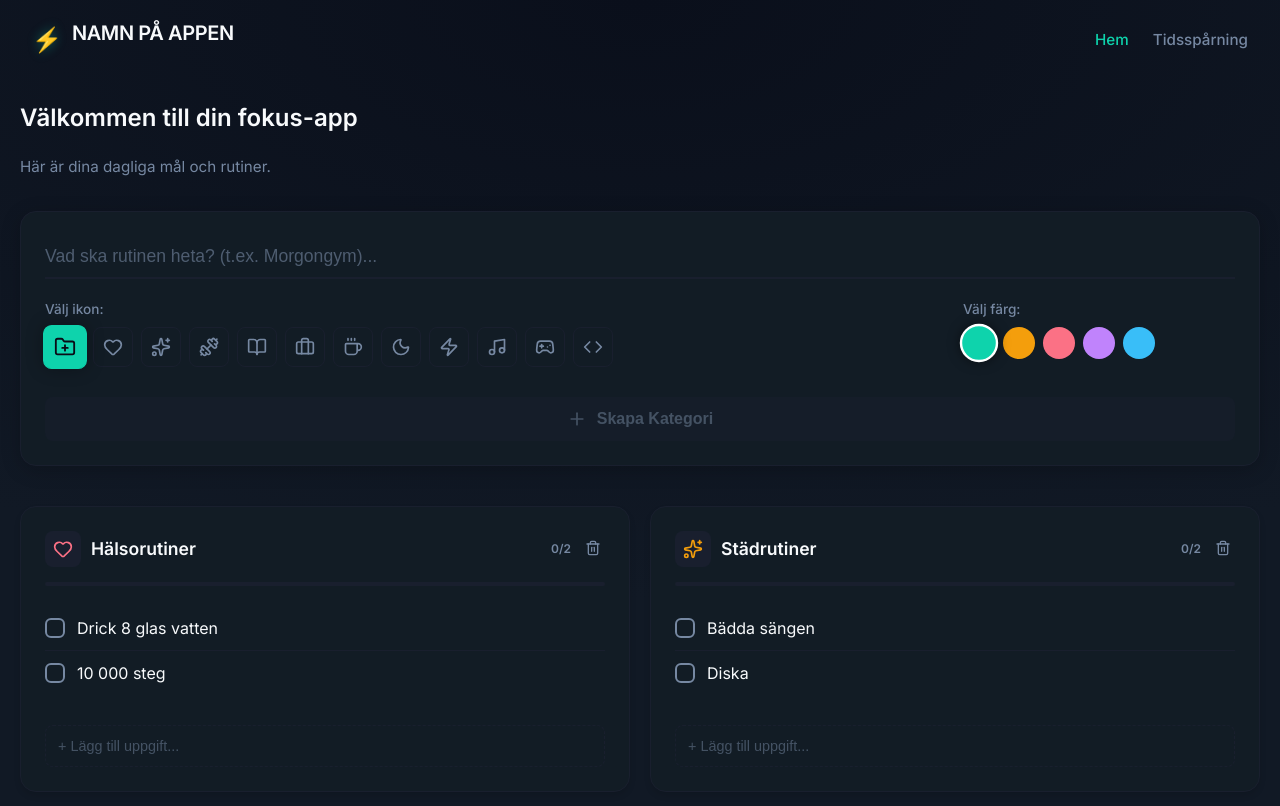
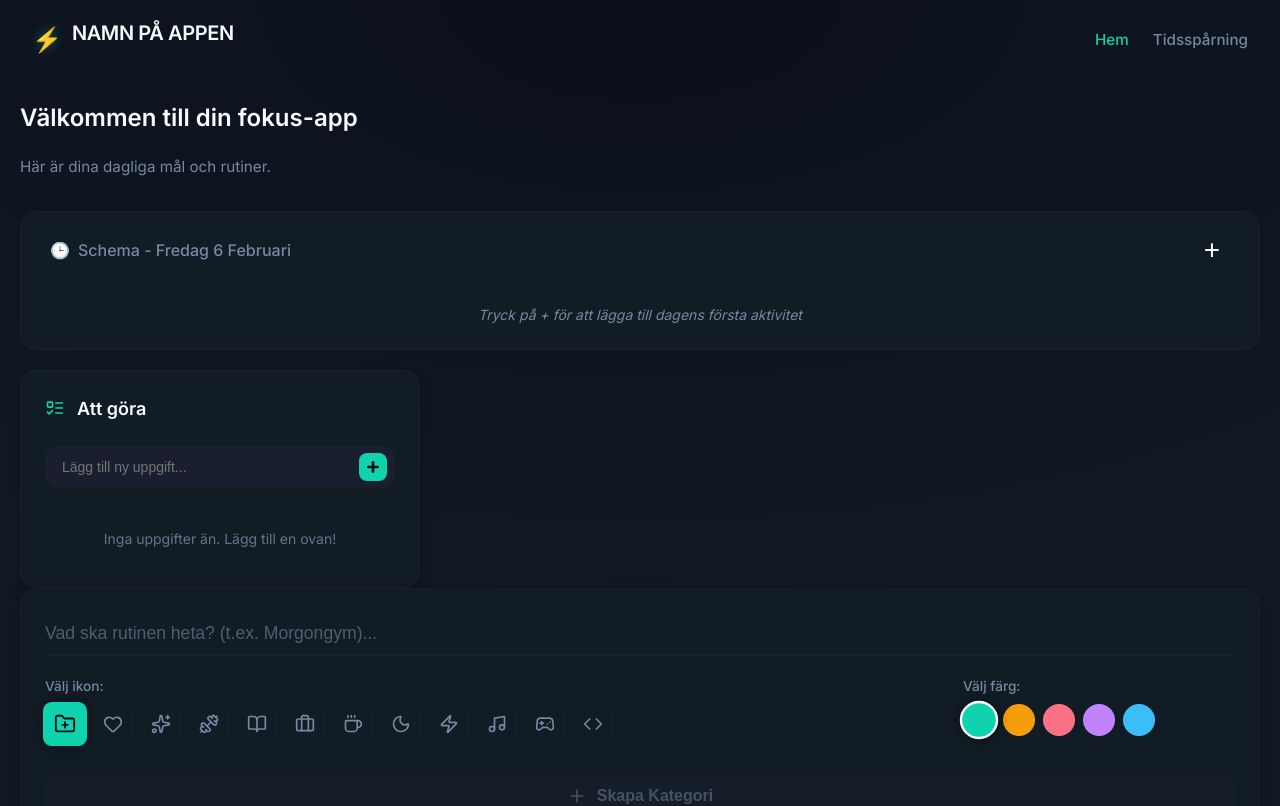
Before and after one commit to agnesvarnlundhotmailcom/productivity-system, a React (Vite) app in the folder productivity-system/: page / in a window 1280 px wide. Shown: the top 806 px of the page. Built offline with nearby package versions, Linux system fonts and the light colour scheme.

Commit message:
La till schema och todo

```diff
--- a/productivity-system/src/App.jsx
+++ b/productivity-system/src/App.jsx
@@ -1,5 +1,7 @@
 import Header from './components/Layout/Header';
 import RoutineSection from './components/RoutineSection/RoutineSection';
+import TodoWidget from './components/ToDo/TodoWidget';
+import DailySchedule from './components/Schedule/DailySchedule';
 import './App.css';
 
 function App() {
@@ -12,6 +14,12 @@ function App() {
         <p style={{marginBottom: '2rem'}}>Här är dina dagliga mål och rutiner.</p>
 
         {/* Här laddar vi in din nya komponent */}
+
+        <div>
+          <DailySchedule/>
+          <TodoWidget/>
+        </div>
+
         <RoutineSection />
 
       </main>
```
